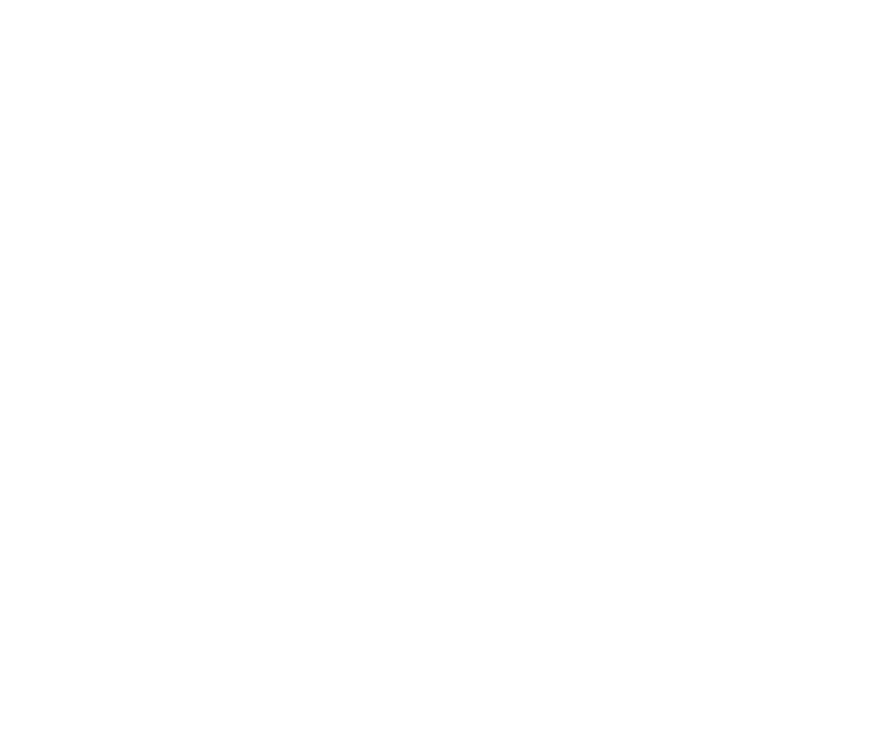
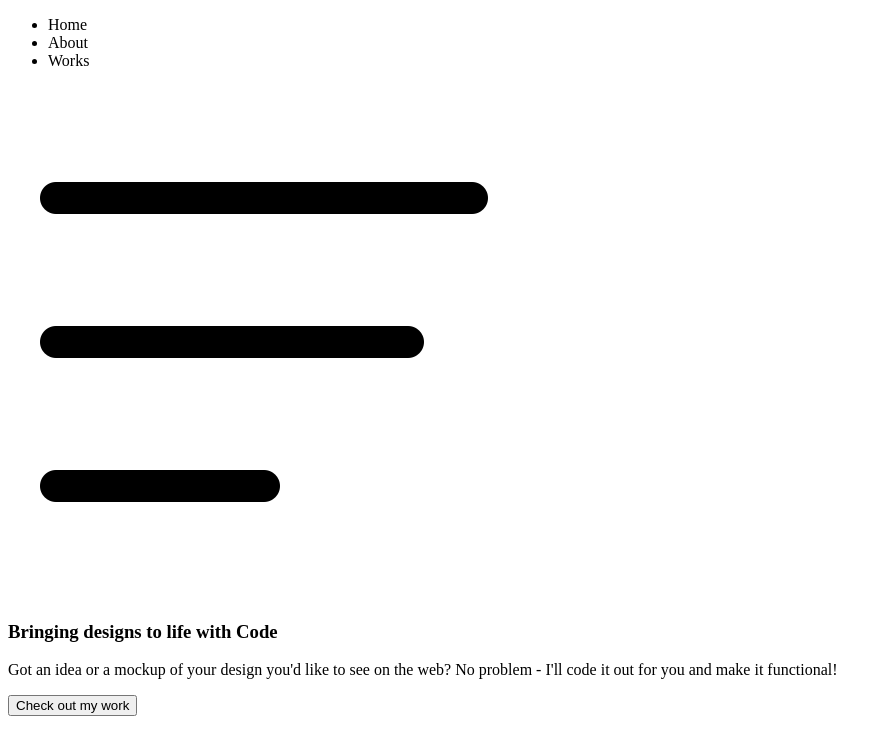
Before and after one commit to kentntwari/portfolio-2022, a React (Create React App) app: page / in a window 1280 px wide. Shown: the top 754 px of the page, without its empty margins (0-891 px from the left). Built offline with nearby package versions, Linux system fonts and the light colour scheme.

Commit message:
configured app

```diff
--- a/src/App.js
+++ b/src/App.js
@@ -1,7 +1,18 @@
 import React from 'react';
+import { Routes, Route } from 'react-router-dom';
+
+import Menu from './components/menu';
+import Home from './routes/home';
 
 function App() {
-  return <div className="App"></div>;
+  return (
+    <div className="App">
+      <Menu />
+      <Routes>
+        <Route path="/" element={<Home />} />
+      </Routes>
+    </div>
+  );
 }
 
 export default App;
```
